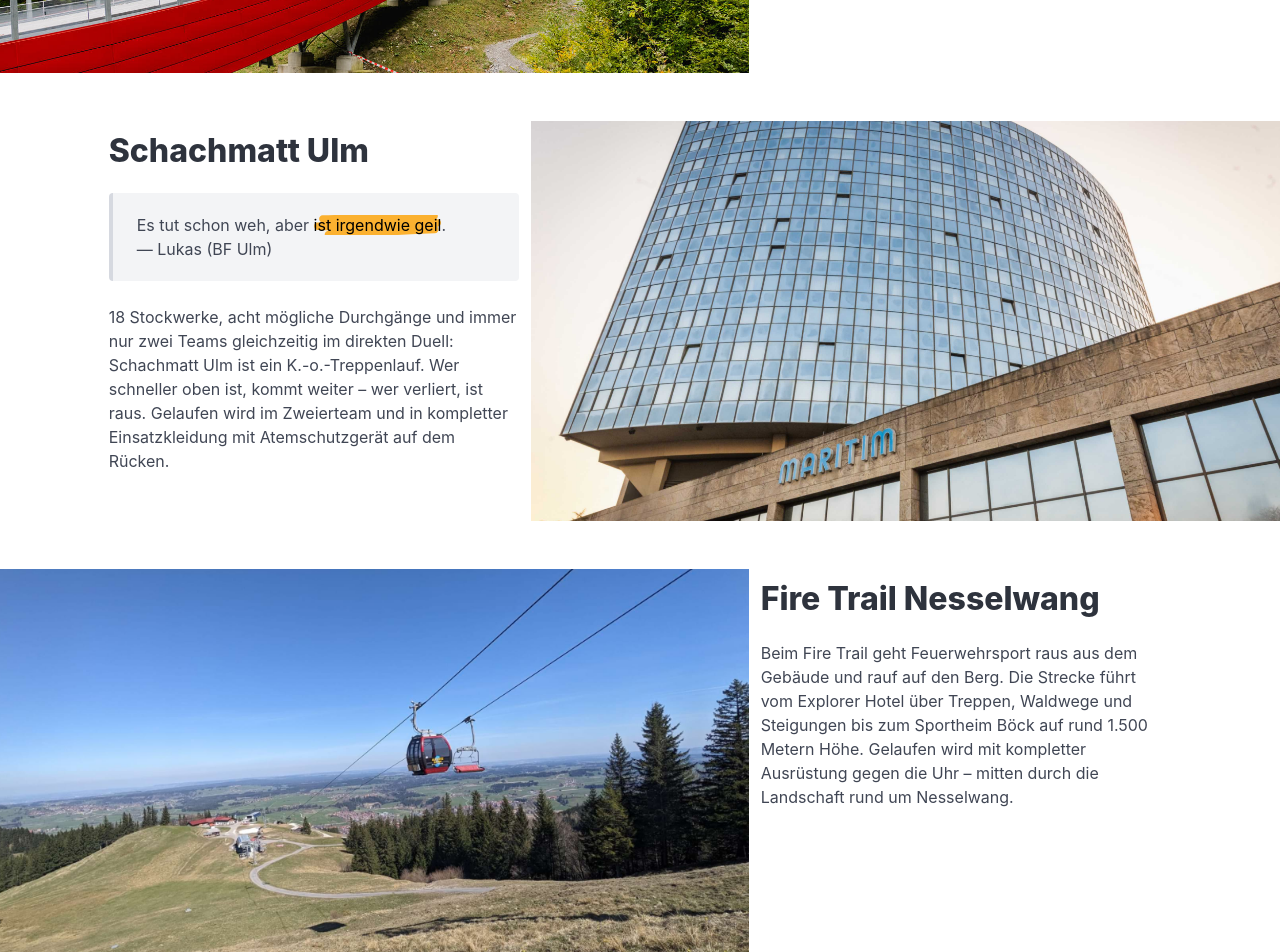
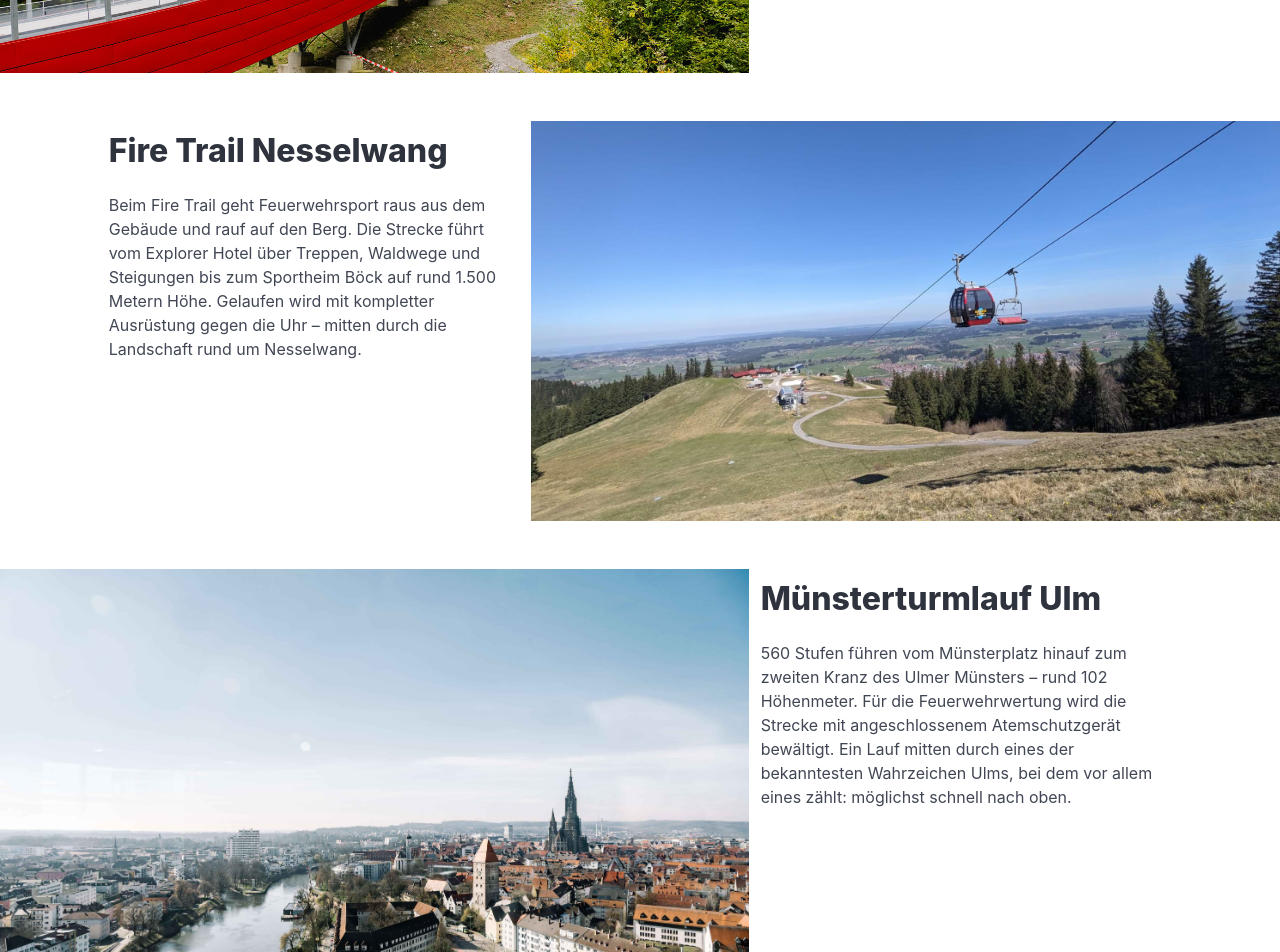
Before and after one commit to steffkes/gelungenes-website, a Nuxt app: page / in a window 1280 px wide. Shown: the part 840-1792 px from the top of the page. Built offline with nearby package versions, Linux system fonts and the light colour scheme.

Commit message:
remove schachmatt ulm

```diff
--- a/app/app.vue
+++ b/app/app.vue
@@ -91,39 +91,6 @@ useHead({
   <div class="columns mt-6 row reversed">
     <div
       class="column image is-7"
-      style="background-image: url(images/schachmatt-ulm.jpg)"
-    >
-      &nbsp;
-    </div>
-    <div class="column is-4 is-offset-1">
-      <section class="section">
-        <h2 class="title">
-          <a href="//www.schachmatt-ulm.de">Schachmatt <span>Ulm</span></a>
-        </h2>
-
-        <article class="message">
-          <div class="message-body">
-            <blockquote cite="https://www.schachmatt-ulm.de">
-              <p>Es tut schon weh, aber <mark>ist irgendwie geil</mark>.</p>
-            </blockquote>
-            <p>— Lukas (BF Ulm)</p>
-          </div>
-        </article>
-
-        <p>
-          18 Stockwerke, acht mögliche Durchgänge und immer nur zwei Teams
-          gleichzeitig im direkten Duell: Schachmatt Ulm ist ein
-          K.-o.-Treppenlauf. Wer schneller oben ist, kommt weiter – wer
-          verliert, ist raus. Gelaufen wird im Zweierteam und in kompletter
-          Einsatzkleidung mit Atemschutzgerät auf dem Rücken.
-        </p>
-      </section>
-    </div>
-  </div>
-
-  <div class="columns mt-6 row">
-    <div
-      class="column image is-7"
       style="
         background-image: url(images/fire-trail-nesselwang.jpg);
         background-position-y: 60%;
@@ -131,7 +98,7 @@ useHead({
     >
       &nbsp;
     </div>
-    <div class="column is-4">
+    <div class="column is-4 is-offset-1">
       <section class="section">
         <h2 class="title">
           <a href="//wwww.fire-trail-nesselwang.de"
@@ -150,7 +117,7 @@ useHead({
     </div>
   </div>
 
-  <div class="columns mt-6 row reversed">
+  <div class="columns mt-6 row">
     <div
       class="column image is-7"
       style="
@@ -161,7 +128,7 @@ useHead({
     >
       &nbsp;
     </div>
-    <div class="column is-4 is-offset-1">
+    <div class="column is-4">
       <section class="section">
         <h2 class="title">
           <a href="//muensterturmlauf-ulm.gelungen.es"
@@ -180,7 +147,7 @@ useHead({
     </div>
   </div>
 
-  <div class="columns mt-6 row">
+  <div class="columns mt-6 row reversed">
     <div
       class="column image is-7"
       style="
@@ -190,7 +157,7 @@ useHead({
     >
       &nbsp;
     </div>
-    <div class="column is-4">
+    <div class="column is-4 is-offset-1">
       <section class="section">
         <h2 class="title">
           <a href="//www.munich-sunrise.de">Munich <span>Sunrise</span></a>
```
Also changed, not shown: public/images/schachmatt-ulm.jpg (deleted).
